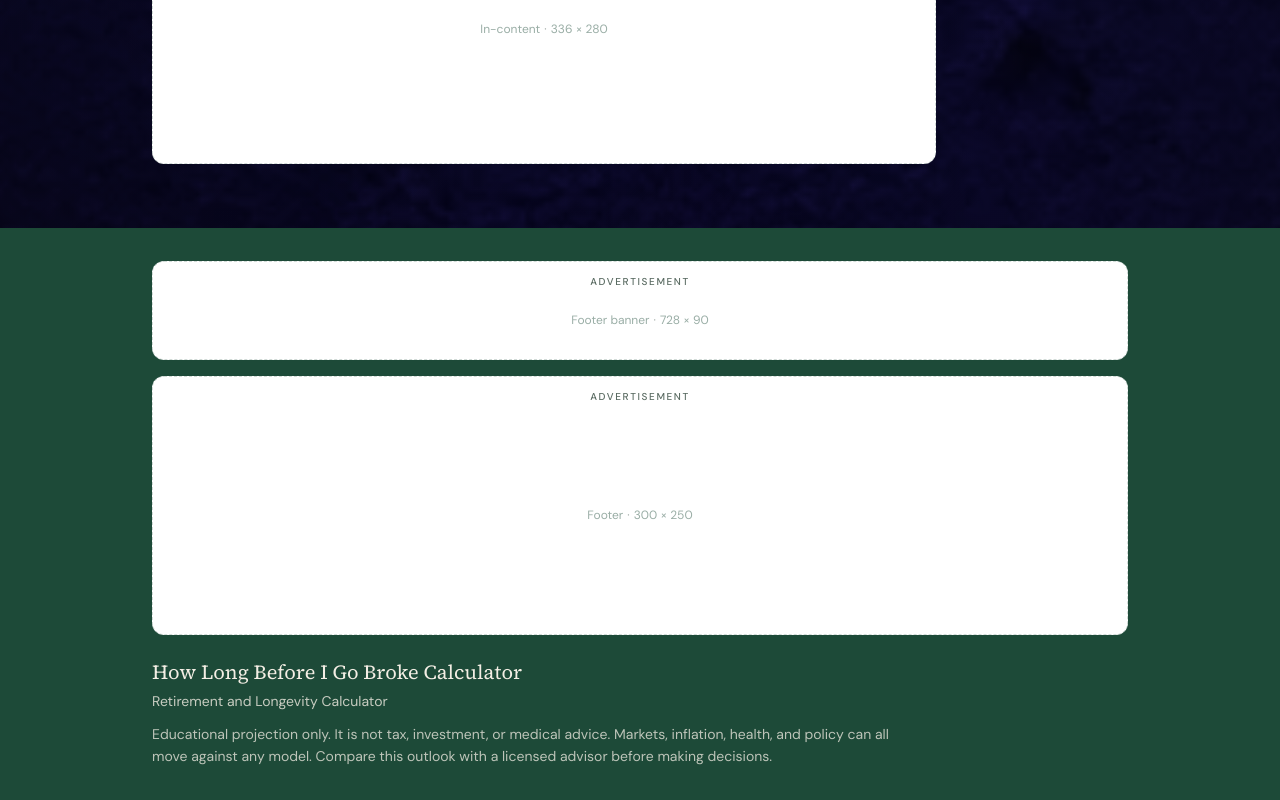
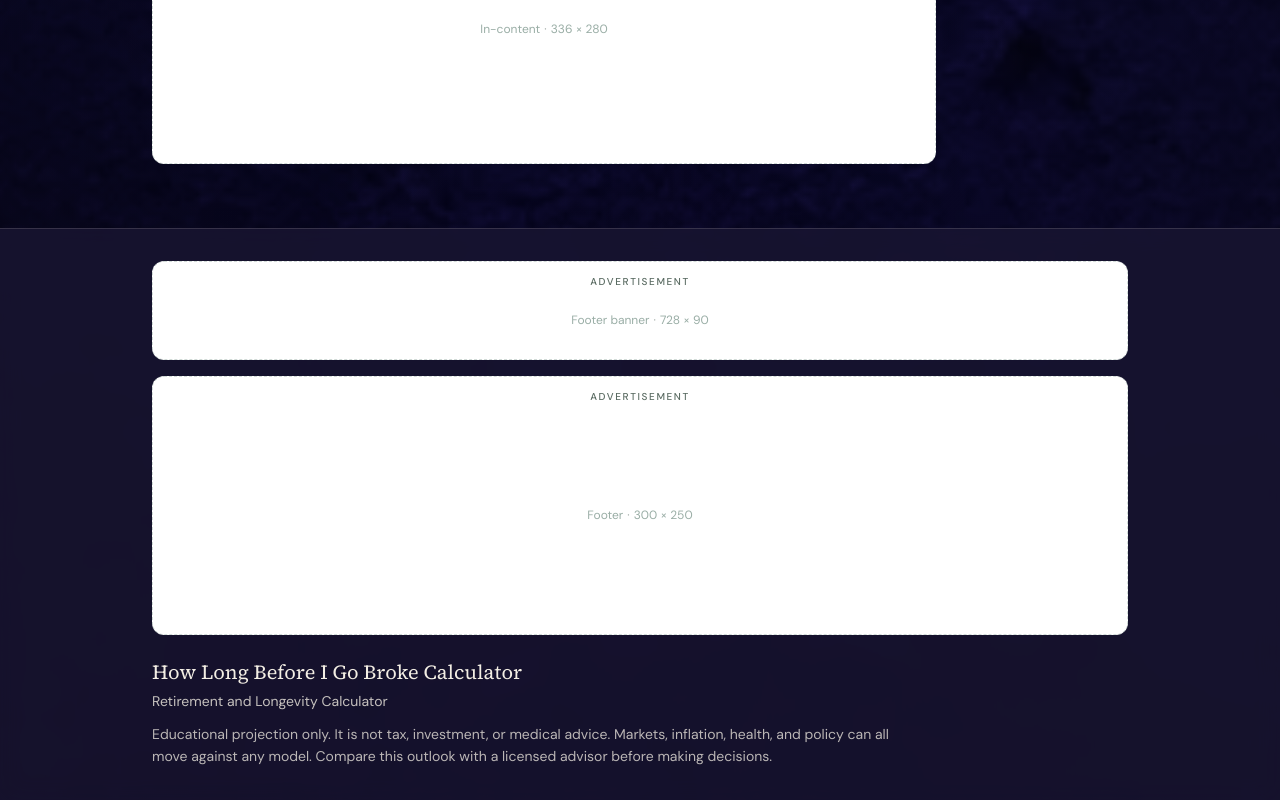
Before and after one commit to r3s0lv343vr/Retirement-and-Longevity-Calculator-Platform, a Next.js app: page / in a window 1280 px wide. Shown: the part 4101-4901 px from the top of the page. Built offline with nearby package versions, Linux system fonts and the light colour scheme.

Commit message:
Tint the footer to the blue-purple atmosphere
Keep the same footer layout and copy, but drop the olive pine
fill so the page reads as one blue-and-purple field.

Co-authored-by: r3s0lv343vr <r3s0lv343vr@users.noreply.github.com>

```diff
--- a/src/app/page.tsx
+++ b/src/app/page.tsx
@@ -31,7 +31,7 @@ export default function HomePage() {
         <CalculatorApp />
       </main>
 
-      <footer className="border-t border-pine/10 bg-pine text-paper">
+      <footer className="border-t border-paper/15 bg-night/80 text-paper backdrop-blur-md">
         <div className="mx-auto max-w-5xl px-5 py-8 sm:px-6">
           <AdSlot placement="footer" className="mb-4 border-paper/20 bg-paper/10 text-paper/80" />
           <AdSlot placement="footer-2" className="mb-6 border-paper/20 bg-paper/10 text-paper/80" />
```
